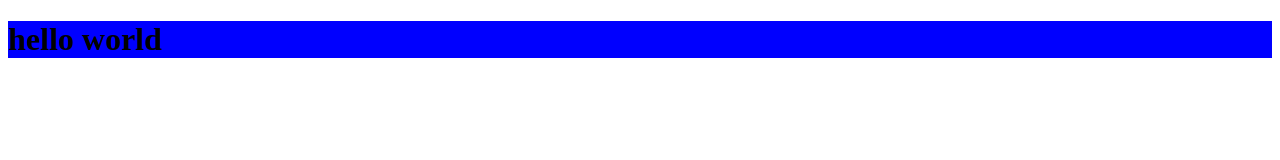
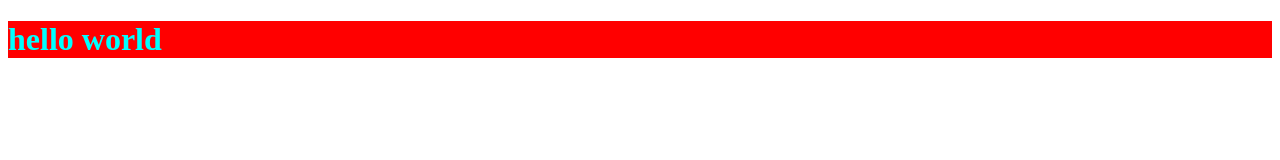
Before and after one commit to Devtech2022/First-Git-testing, a plain HTML site: page index.html in a window 1280 px wide. Drawn offline with Linux system fonts and the light colour scheme.

Commit message:
background changed to red and font to aqua

```diff
--- a/main.css
+++ b/main.css
@@ -1,3 +1,4 @@
 h1 {
-  background: blue;
+  background: red;
+  color: aqua;
 }
```
